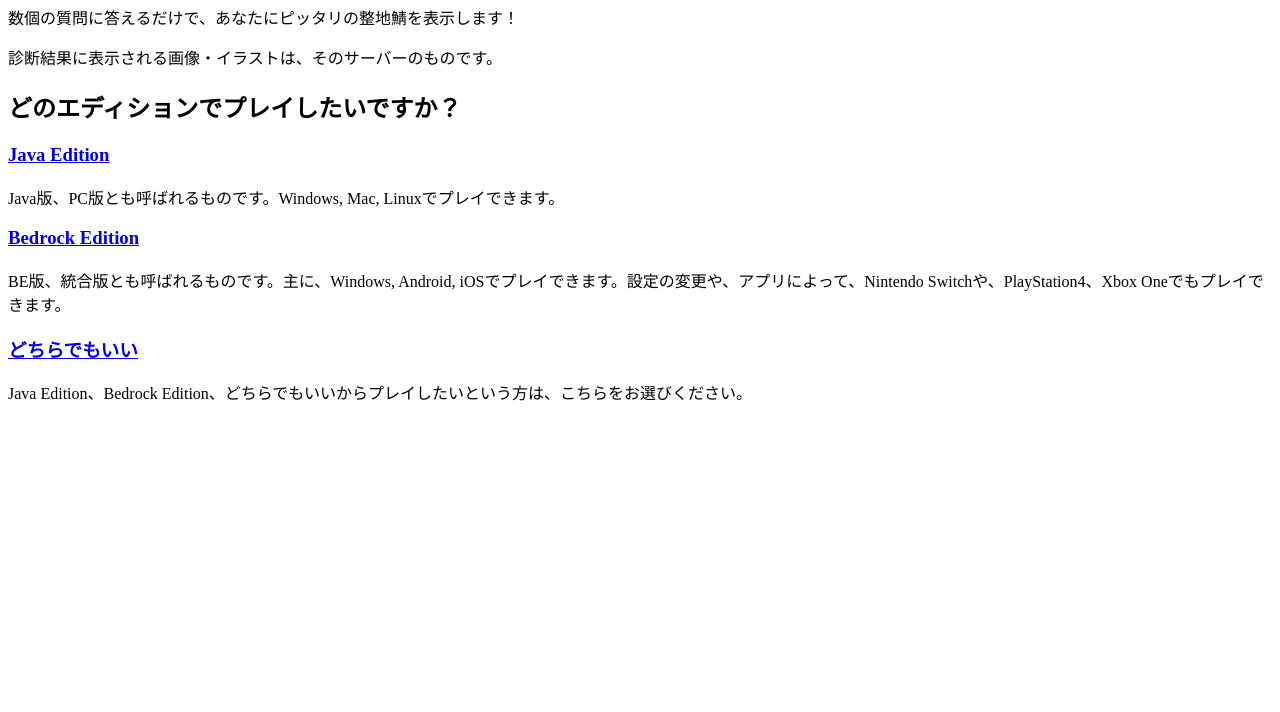
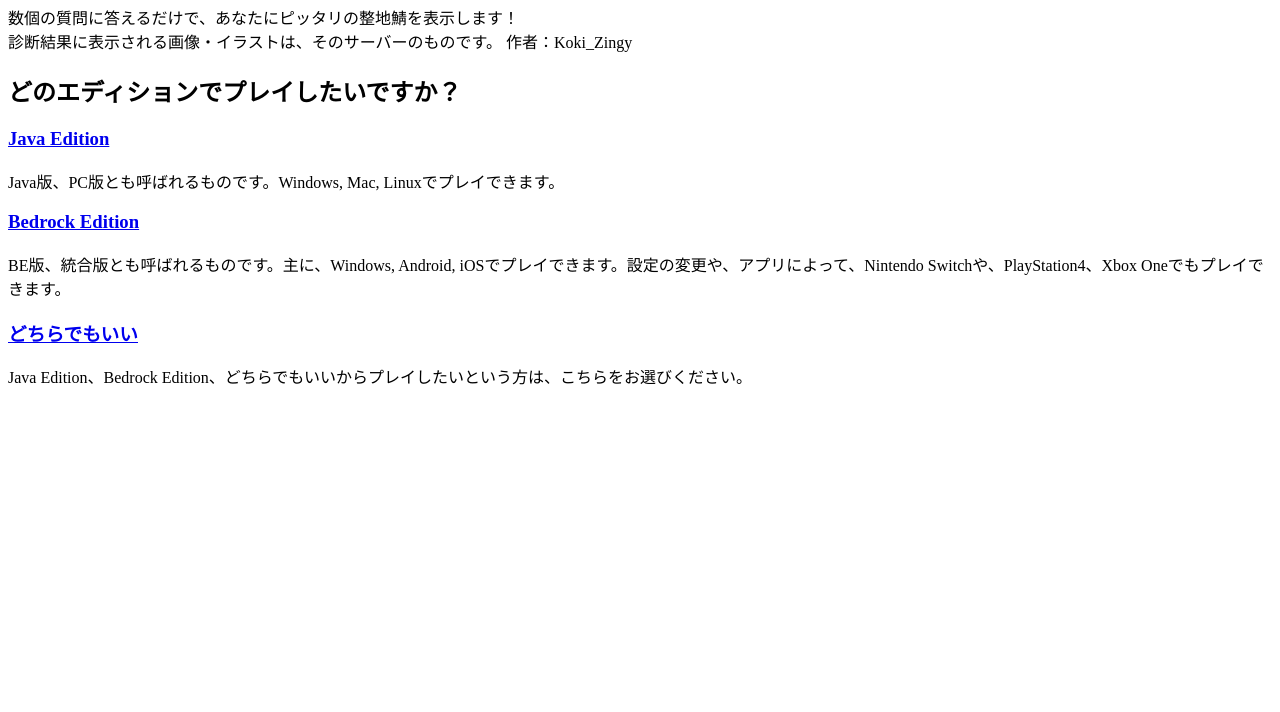
Before and after one commit to KokiZingy/Seichi_Server_Diagnosis, a plain HTML site: page index.html in a window 1280 px wide. Shown: the part 88-800 px from the top of the page. Drawn offline with Linux system fonts and the light colour scheme.

Commit message:
Update index.html

```diff
--- a/index.html
+++ b/index.html
@@ -9,8 +9,9 @@
   </head>
   <img src="images/logo.png" alt="整地鯖診断のロゴ" title="整地鯖診断のロゴ" align="middle>
    <h1> 整地鯖診断</h1>
-   <p>数個の質問に答えるだけで、あなたにピッタリの整地鯖を表示します！</p>
-   <p>診断結果に表示される画像・イラストは、そのサーバーのものです。</p>
+   <p>数個の質問に答えるだけで、あなたにピッタリの整地鯖を表示します！<br>
+      診断結果に表示される画像・イラストは、そのサーバーのものです。
+      作者：Koki_Zingy</p>
    <h2>どのエディションでプレイしたいですか？</h2>
    <h3><a href="second/je.html">Java Edition</a></h3>
    <p>Java版、PC版とも呼ばれるものです。Windows, Mac, Linuxでプレイできます。</p>
```
